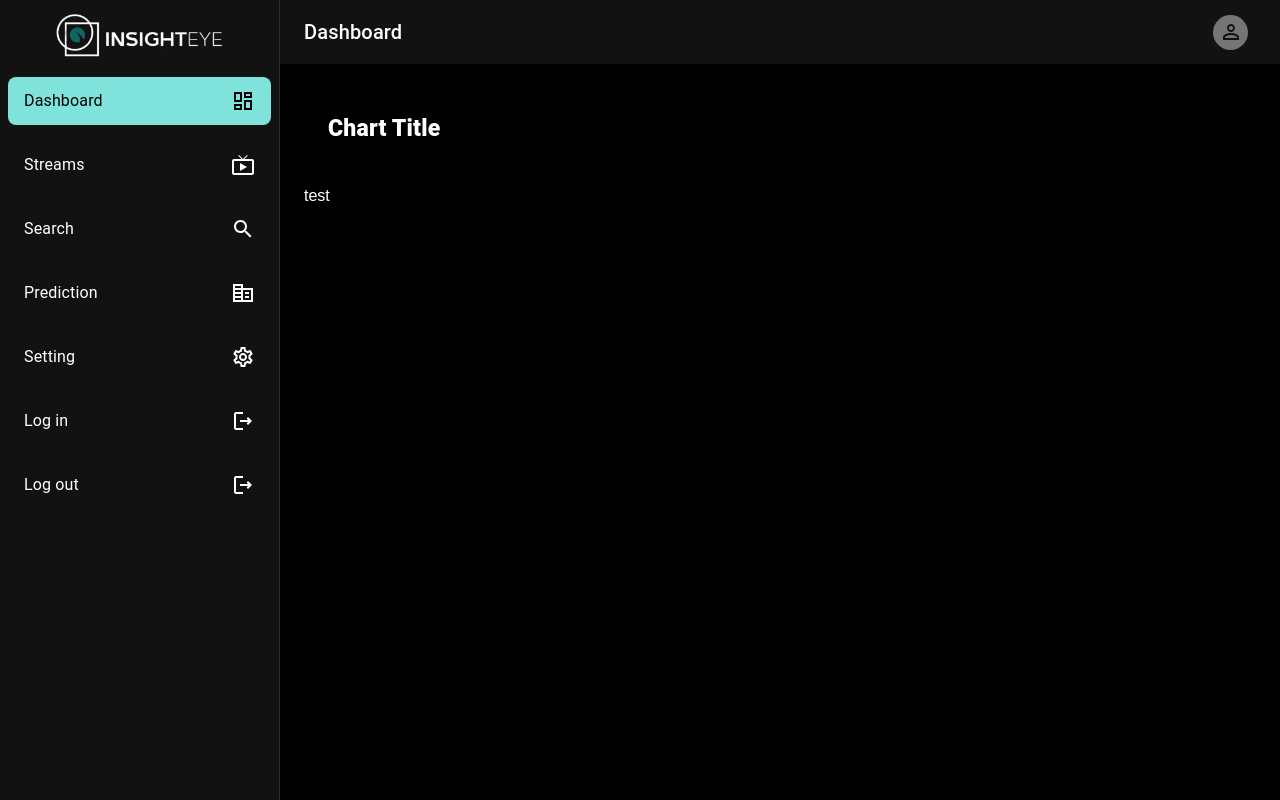
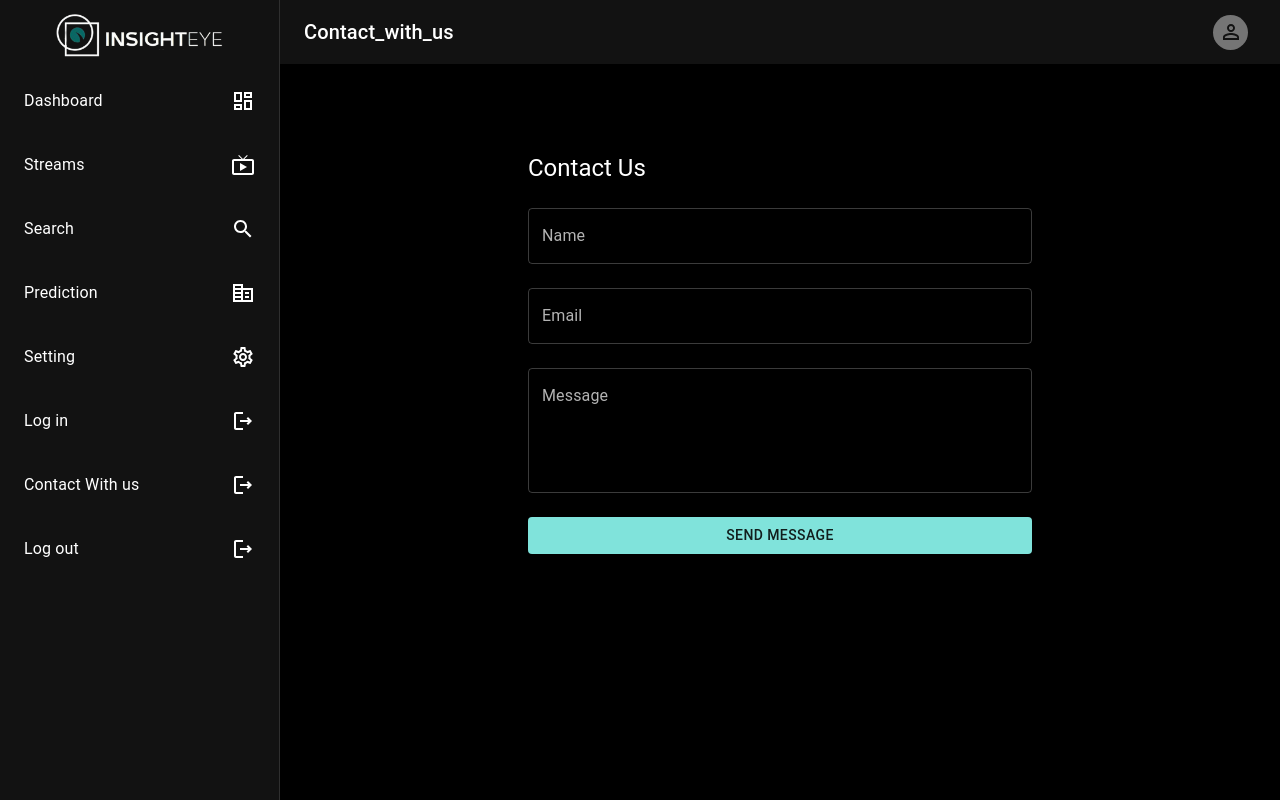
Before and after one commit to randa-11295/Insight-eye, a React (Create React App) app: page /Contact-with-us in a window 1280 px wide. Before the commit this address led to /. Built offline with nearby package versions, Linux system fonts and the light colour scheme.

Commit message:
build a contact with us form

```diff
--- /dev/null
+++ b/src/Pages/Contact.js
@@ -0,0 +1,85 @@
+import React from "react";
+import { TextField, Button, Container, Typography, Box } from "@mui/material";
+import { useFormik } from "formik";
+import * as Yup from "yup";
+
+const Contact = () => {
+  const formik = useFormik({
+    initialValues: {
+      name: "",
+      email: "",
+      message: "",
+    },
+    validationSchema: Yup.object({
+      name: Yup.string().min(2, "Too short").required("Name is required"),
+      email: Yup.string().email("Invalid email").required("Email is required"),
+      message: Yup.string().min(10, "Message too short").required("Message is required"),
+    }),
+    onSubmit: (values, { resetForm }) => {
+      console.log("Form Data:", values);
+      alert("Message sent successfully!");
+      resetForm();
+    },
+  });
+
+  return (
+    <Container maxWidth="sm">
+      <Box sx={{ mt: 5, p: 3, boxShadow: 3, borderRadius: 2 }}>
+        <Typography variant="h5" gutterBottom>
+          Contact Us
+        </Typography>
+        <form onSubmit={formik.handleSubmit}>
+          <TextField
+            fullWidth
+            id="name"
+            name="name"
+            label="Name"
+            value={formik.values.name}
+            onChange={formik.handleChange}
+            onBlur={formik.handleBlur}
+            error={formik.touched.name && Boolean(formik.errors.name)}
+            helperText={formik.touched.name && formik.errors.name}
+            margin="normal"
+          />
+          <TextField
+            fullWidth
+            id="email"
+            name="email"
+            label="Email"
+            value={formik.values.email}
+            onChange={formik.handleChange}
+            onBlur={formik.handleBlur}
+            error={formik.touched.email && Boolean(formik.errors.email)}
+            helperText={formik.touched.email && formik.errors.email}
+            margin="normal"
+          />
+          <TextField
+            fullWidth
+            id="message"
+            name="message"
+            label="Message"
+            multiline
+            rows={4}
+            value={formik.values.message}
+            onChange={formik.handleChange}
+            onBlur={formik.handleBlur}
+            error={formik.touched.message && Boolean(formik.errors.message)}
+            helperText={formik.touched.message && formik.errors.message}
+            margin="normal"
+          />
+          <Button
+            type="submit"
+            variant="contained"
+            color="primary"
+            fullWidth
+            sx={{ mt: 2 }}
+          >
+            Send Message
+          </Button>
+        </form>
+      </Box>
+    </Container>
+  );
+};
+
+export default Contact;
--- a/src/routes/index.js
+++ b/src/routes/index.js
@@ -12,6 +12,8 @@ import Search from "../Pages/Search"
 import Stream from "../Pages/Stream/Streams"
 import ShowStreams from "../Pages/Stream/ShowStreams";
 import Login from "../Pages/Login";
+import Contact from "../Pages/Contact";
+
 export const AppRouter = () => {
 
   return (
@@ -24,6 +26,7 @@ export const AppRouter = () => {
           <Route path="/streams/show-streams" element={<ShowStreams />} />
           <Route path="/streams/update-streams" element={<UpdateStreams />} />
           <Route path="/log-in" element={<Login />} />
+          <Route path="/Contact-with-us" element={<Contact />} />
           <Route path="/search" element={<Search />} />
           <Route path="*" element={<Navigate to="/" />} />
         </Route>
--- a/src/utils/StaticVariables.js
+++ b/src/utils/StaticVariables.js
@@ -17,6 +17,7 @@ export const navbarContentArr = [
   { text: "Prediction", url: "/prediction", icon: getIcon(CorporateFareOutlinedIcon) },
   { text: "Setting", url: "/setting", icon: getIcon(SettingsOutlinedIcon) },
   { text: "Log in", url: "/log-in", icon: getIcon(LogoutOutlinedIcon) },
+  { text: "Contact With us", url: "/contact-with-us", icon: getIcon(LogoutOutlinedIcon) },
   { text: "Log out", url: false, icon: getIcon(LogoutOutlinedIcon) },
 ];
 
```
